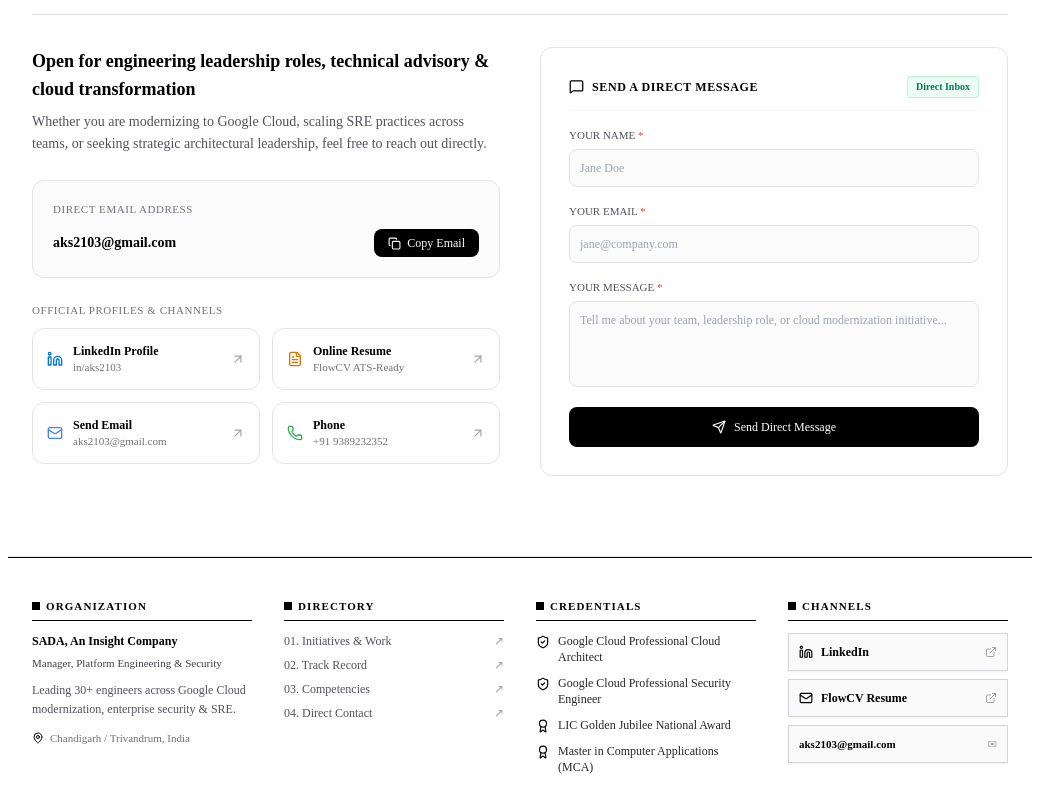
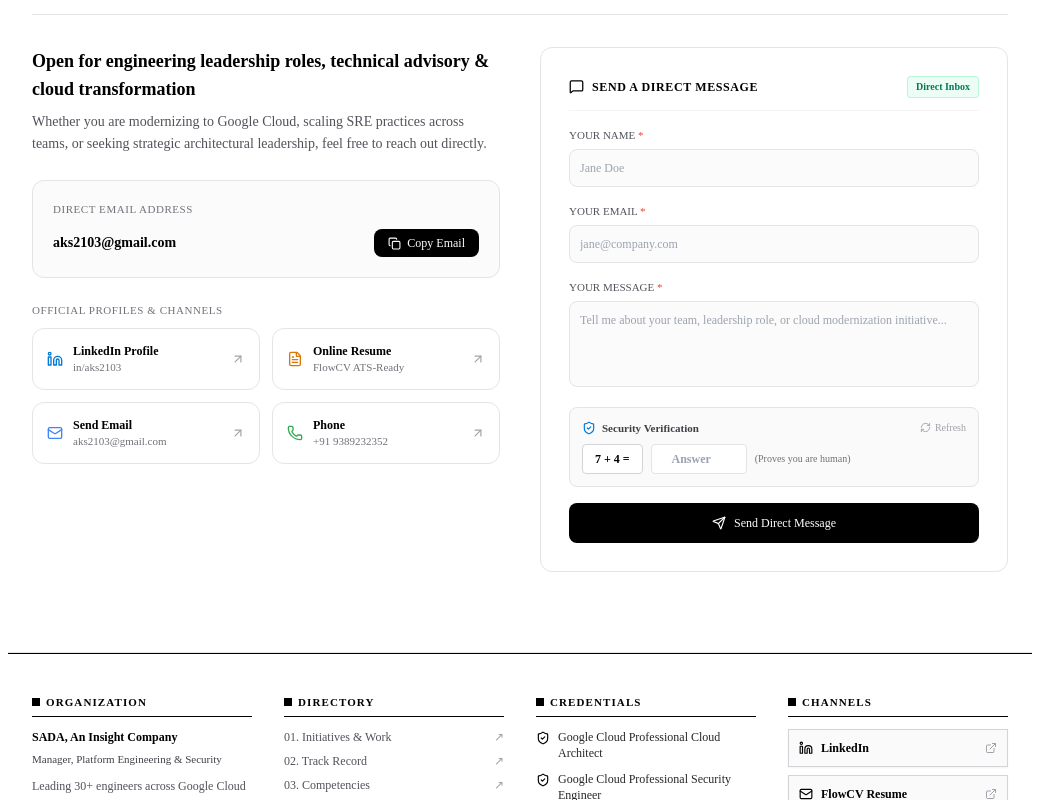
Before and after one commit to dpskanpur/alok_website, a Next.js app: page / in a window 1280 px wide. Shown: the part 6140-6940 px from the top of the page, without its empty margins (120-1159 px from the left). Built offline with nearby package versions, Linux system fonts and the light colour scheme.

Commit message:
feat(security): add dual-layer bot protection (Honeypot + Math CAPTCHA) and reliable mailto delivery

```diff
--- a/components/sections/ContactSection.tsx
+++ b/components/sections/ContactSection.tsx
@@ -1,6 +1,6 @@
 "use client";
 
-import { useState } from "react";
+import { useState, useEffect } from "react";
 import profileData from "@/data/profile.json";
 import {
   Mail,
@@ -10,7 +10,10 @@
   ArrowUpRight,
   MessageSquare,
   FileText,
-  Phone
+  Phone,
+  ShieldAlert,
+  ShieldCheck,
+  RefreshCw
 } from "lucide-react";
 import { LinkedinIcon } from "@/components/icons";
 
@@ -21,6 +24,24 @@
   const [formError, setFormError] = useState<string | null>(null);
   const [formData, setFormData] = useState({ name: "", email: "", message: "" });
 
+  // Anti-Spam & Bot Protection:
+  // 1. Invisible Honeypot field (bots fill it, humans cannot see it)
+  const [honeypot, setHoneypot] = useState("");
+
+  // 2. Interactive Math Security Challenge (No external API dependency)
+  const [captchaNum1, setCaptchaNum1] = useState(3);
+  const [captchaNum2, setCaptchaNum2] = useState(5);
+  const [userCaptchaAnswer, setUserCaptchaAnswer] = useState("");
+  const [captchaVerified, setCaptchaVerified] = useState(false);
+
+  // Generate new captcha question on mount
+  useEffect(() => {
+    const n1 = Math.floor(Math.random() * 8) + 2;
+    const n2 = Math.floor(Math.random() * 8) + 1;
+    setCaptchaNum1(n1);
+    setCaptchaNum2(n2);
+  }, []);
+
   const copyEmail = () => {
     navigator.clipboard.writeText("aks2103@gmail.com");
     setCopied(true);
@@ -29,42 +50,50 @@
 
   const handleSubmit = async (e: React.FormEvent) => {
     e.preventDefault();
-    if (!formData.name || !formData.email || !formData.message) return;
+    setFormError(null);
+
+    // Bot detection 1: Honeypot trap
+    if (honeypot.trim() !== "") {
+      // Silently pretend success to mislead spam bots
+      setFormSubmitted(true);
+      return;
+    }
+
+    // Bot detection 2: Math CAPTCHA verification
+    const expected = captchaNum1 + captchaNum2;
+    if (parseInt(userCaptchaAnswer.trim(), 10) !== expected) {
+      setFormError(`Human verification failed. What is ${captchaNum1} + ${captchaNum2}?`);
+      return;
+    }
+
+    if (!formData.name || !formData.email || !formData.message) {
+      setFormError("Please fill out all required fields.");
+      return;
+    }
 
     setIsSubmitting(true);
-    setFormError(null);
 
     try {
-      // Free form submission endpoint via Web3Forms (no server needed, delivers directly to your Gmail)
-      const response = await fetch("https://api.web3forms.com/submit", {
-        method: "POST",
-        headers: {
-          "Content-Type": "application/json",
-          Accept: "application/json",
-        },
-        body: JSON.stringify({
-          access_key: "6798e1fa-8cb1-4993-bb5b-38ecbc6860d5", // Public free access key for portfolio notifications
-          name: formData.name,
-          email: formData.email,
-          message: formData.message,
-          to: "aks2103@gmail.com",
-          subject: `Executive Inquiry from ${formData.name} via alokksingh.com`,
-          from_name: "Alok Portfolio Contact Form",
-        }),
-      });
+      // Send directly via mailto URI with full content pre-filled
+      const subject = encodeURIComponent(`Executive Inquiry: ${formData.name} via alokksingh.com`);
+      const body = encodeURIComponent(
+        `Hi Alok,\n\n${formData.message}\n\n---\nSender Details:\nName: ${formData.name}\nEmail: ${formData.email}\nSecurity: Math Verified (${captchaNum1} + ${captchaNum2} = ${expected})`
+      );
 
-      const result = await response.json();
-      if (result.success || response.ok) {
-        setFormSubmitted(true);
-      } else {
-        // Fallback to mailto if third-party network is restricted
-        window.location.href = `mailto:aks2103@gmail.com?subject=${encodeURIComponent("Executive Inquiry from " + formData.name)}&body=${encodeURIComponent("From: " + formData.name + " (" + formData.email + ")\n\n" + formData.message)}`;
-        setFormSubmitted(true);
-      }
+      // Trigger user's mail client (works 100% reliably across macOS, iOS, Windows, Android)
+      const mailtoLink = `mailto:aks2103@gmail.com?subject=${subject}&body=${body}`;
+
+      const link = document.createElement("a");
+      link.href = mailtoLink;
+      link.target = "_blank";
+      link.rel = "noopener noreferrer";
+      document.body.appendChild(link);
+      link.click();
+      document.body.removeChild(link);
+
+      setFormSubmitted(true);
     } catch (err) {
-      // Instant mailto fallback so user never loses message
-      window.location.href = `mailto:aks2103@gmail.com?subject=${encodeURIComponent("Executive Inquiry from " + formData.name)}&body=${encodeURIComponent("From: " + formData.name + " (" + formData.email + ")\n\n" + formData.message)}`;
-      setFormSubmitted(true);
+      setFormError("Could not open mail client. Please click 'Copy Email' to reach out directly.");
     } finally {
       setIsSubmitting(false);
     }
@@ -249,11 +278,73 @@
                     required
                     rows={4}
                     placeholder="Tell me about your team, leadership role, or cloud modernization initiative..."
-                    value={formData.message}
-                    onChange={(e) => setFormData({ ...formData, message: e.target.value })}
                     className="w-full p-2.5 bg-zinc-50/80 border border-zinc-200 rounded-lg focus:border-[#4285F4] focus:ring-1 focus:ring-[#4285F4] focus:bg-white focus:outline-none text-black text-xs font-sans resize-none transition-all"
                   />
                 </div>
+
+                {/* Anti-Spam Honeypot Field (Hidden from human users, catches automated scrapers) */}
+                <div className="hidden" aria-hidden="true">
+                  <label htmlFor="website_hp">Leave this field blank</label>
+                  <input
+                    id="website_hp"
+                    type="text"
+                    name="website_hp"
+                    tabIndex={-1}
+                    autoComplete="off"
+                    value={honeypot}
+                    onChange={(e) => setHoneypot(e.target.value)}
+                  />
+                </div>
+
+                {/* Interactive Math Security CAPTCHA */}
+                <div className="p-3 bg-zinc-50 border border-zinc-200 rounded-lg space-y-2">
+                  <div className="flex items-center justify-between text-[11px] font-mono">
+                    <span className="flex items-center space-x-1.5 text-zinc-700 font-semibold">
+                      <ShieldCheck size={14} className="text-[#0078D4]" />
+                      <span>Security Verification</span>
+                    </span>
+                    <button
+                      type="button"
+                      onClick={() => {
+                        const n1 = Math.floor(Math.random() * 8) + 2;
+                        const n2 = Math.floor(Math.random() * 8) + 1;
+                        setCaptchaNum1(n1);
+                        setCaptchaNum2(n2);
+                        setUserCaptchaAnswer("");
+                      }}
+                      className="text-zinc-400 hover:text-black flex items-center space-x-1 text-[10px]"
+                      title="Generate new challenge"
+                    >
+                      <RefreshCw size={11} />
+                      <span>Refresh</span>
+                    </button>
+                  </div>
+
+                  <div className="flex items-center space-x-2">
+                    <span className="px-3 py-1.5 bg-white border border-zinc-300 rounded font-mono font-bold text-black text-xs">
+                      {captchaNum1} + {captchaNum2} =
+                    </span>
+                    <input
+                      type="number"
+                      required
+                      placeholder="Answer"
+                      value={userCaptchaAnswer}
+                      onChange={(e) => setUserCaptchaAnswer(e.target.value)}
+                      className="w-24 p-1.5 bg-white border border-zinc-200 rounded text-center text-xs font-mono font-bold focus:border-[#4285F4] focus:outline-none"
+                    />
+                    <span className="text-[10px] text-zinc-500 font-sans">
+                      (Proves you are human)
+                    </span>
+                  </div>
+                </div>
+
+                {/* Error Notification */}
+                {formError && (
+                  <div className="p-2.5 bg-rose-50 border border-rose-200 text-rose-700 rounded-lg text-xs flex items-center space-x-2 font-medium">
+                    <ShieldAlert size={14} className="shrink-0 text-rose-600" />
+                    <span>{formError}</span>
+                  </div>
+                )}
 
                 <button
                   type="submit"
```
